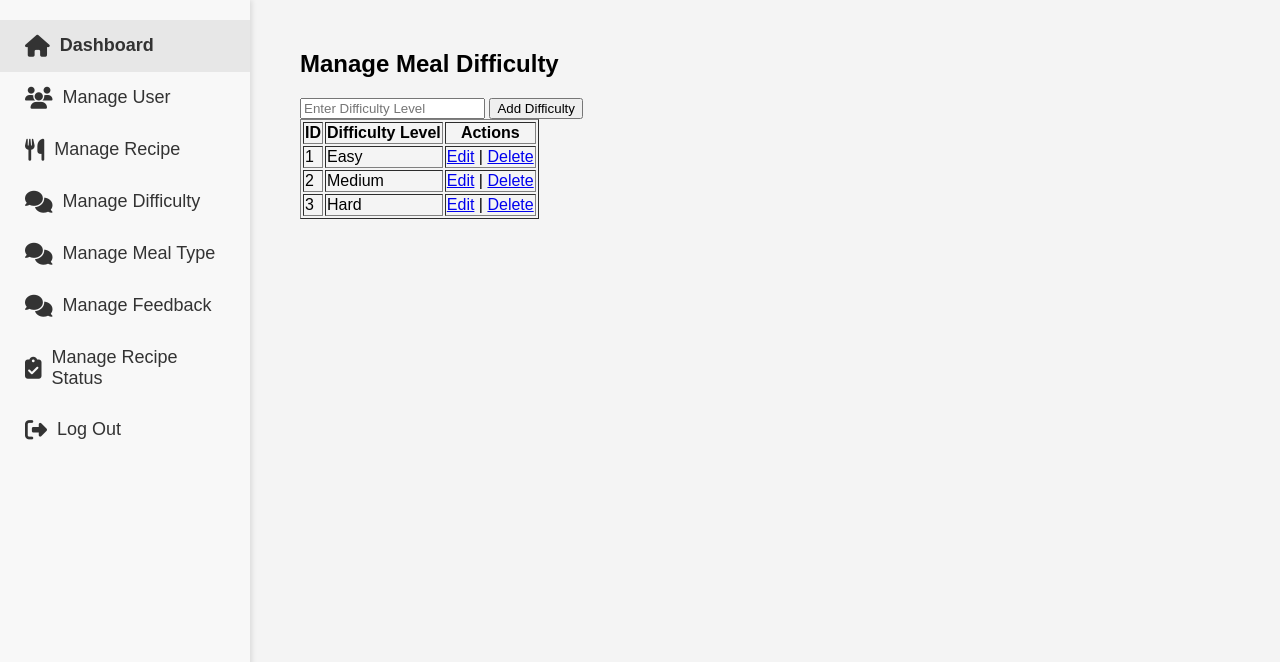
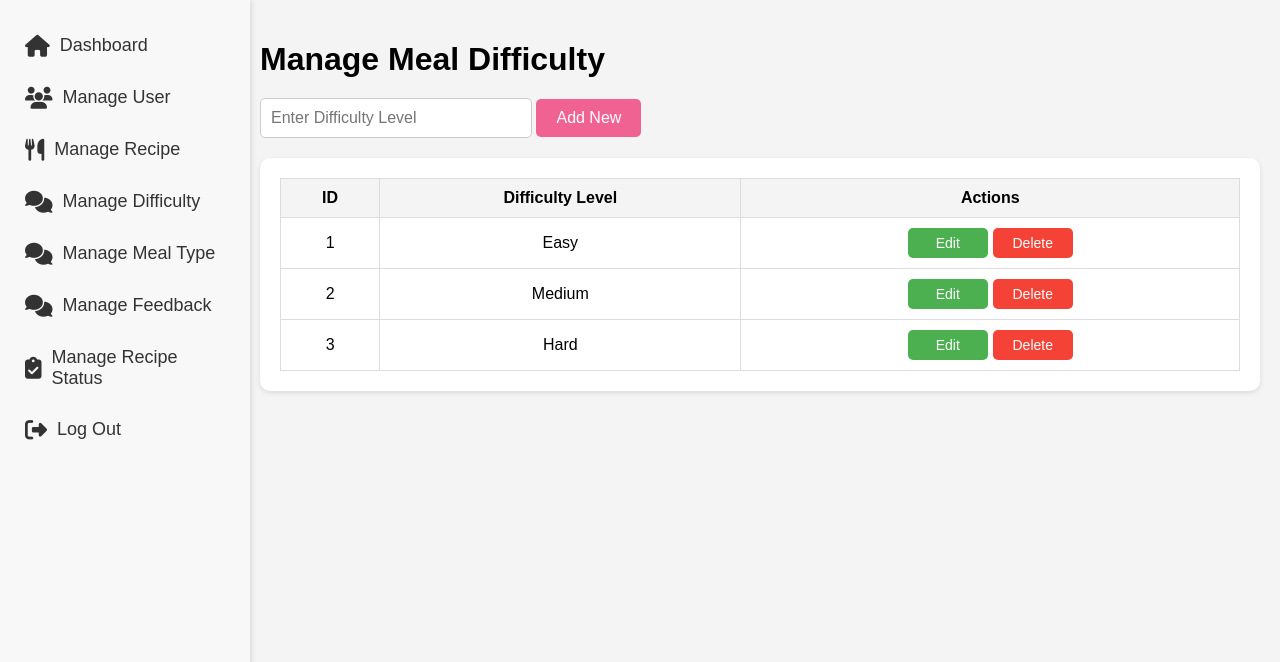
Before and after one commit to JiaJun0207/E-Recipe-Website, a PHP site: page /E-Recipe-Website/manage_difficulty.php in a window 1280 px wide. Shown: the part 138-800 px from the top of the page. Run offline with PHP 8.4, Linux system fonts and the light colour scheme; data comes from the database, SQL or seed files in the repository.

Commit message:
new update for admin side
redo manage difficulty UI and a little bit change for other

```diff
--- a/admin-dashboard.php
+++ b/admin-dashboard.php
@@ -101,7 +101,7 @@ $totalFeedback = $feedbackData['total_feedback'];
 </head>
 <body>
 
-    <?php include('admin-Side-Nav.php'); ?>
+    <?php include('admin_Side_Nav.php'); ?>
 
     <!-- Main Content -->
     <div class="main-content">
--- a/admin_Side_Nav.php
+++ b/admin_Side_Nav.php
@@ -122,7 +122,7 @@
 
     <!-- Sidebar -->
     <div class="sidebar">
-        <a href="admin-dashboard.php" class="active"><i class="fas fa-home"></i> Dashboard</a>
+        <a href="admin-dashboard.php"><i class="fas fa-home"></i> Dashboard</a>
         <a href="manage-user.php"><i class="fas fa-users"></i> Manage User</a>
         <a href="manage-recipe.php"><i class="fas fa-utensils"></i> Manage Recipe</a>
         <a href="manage_difficulty.php"><i class="fas fa-comments"></i> Manage Difficulty</a>
--- a/manage-recipe.php
+++ b/manage-recipe.php
@@ -14,7 +14,7 @@
         }
         /* Main Content */
         .main-content {
-            margin-left: 220px;
+            margin-left: 240px;
             padding: 20px;
         }
 
@@ -87,7 +87,7 @@
 </head>
 <body>
 
-    <?php include('admin-Side-Nav.php'); ?>
+    <?php include('admin_Side_Nav.php'); ?>
     <!-- Main Content -->
     <div class="main-content">
         <h1>Manage Recipe</h1>
--- a/manage-user.php
+++ b/manage-user.php
@@ -15,7 +15,7 @@
 
         /* Main Content */
         .main-content {
-            margin-left: 220px;
+            margin-left: 240px;
             padding: 20px;
         }
 
@@ -88,7 +88,7 @@
 </head>
 <body>
 
-    <?php include('admin-Side-Nav.php'); ?>
+    <?php include('admin_Side_Nav.php'); ?>
     <!-- Main Content -->
     <div class="main-content">
         <h1>Manage User</h1>
--- a/manage_difficulty.php
+++ b/manage_difficulty.php
@@ -12,9 +12,34 @@ if (isset($_GET['delete'])) {
     exit();
 }
 
+// Handle add difficulty request
+if ($_SERVER["REQUEST_METHOD"] == "POST" && isset($_POST['mealDiff'])) {
+    $mealDiff = $_POST['mealDiff'];
+    if (!empty($mealDiff)) {
+        $insertQuery = "INSERT INTO meal_difficulty (mealDiff) VALUES (?)";
+        $stmt = $conn->prepare($insertQuery);
+        $stmt->bind_param("s", $mealDiff);
+        $stmt->execute();
+        header("Location: manage_difficulty.php");
+        exit();
+    }
+}
+
+// Handle edit difficulty request
+if ($_SERVER["REQUEST_METHOD"] == "POST" && isset($_POST['edit_diffID'])) {
+    $diffID = $_POST['edit_diffID'];
+    $mealDiff = $_POST['edit_mealDiff'];
+    $updateQuery = "UPDATE meal_difficulty SET mealDiff = ? WHERE diffID = ?";
+    $stmt = $conn->prepare($updateQuery);
+    $stmt->bind_param("si", $mealDiff, $diffID);
+    $stmt->execute();
+    header("Location: manage_difficulty.php");
+    exit();
+}
+
 // Fetch all difficulty levels
 $query = "SELECT * FROM meal_difficulty";
-$result = mysqli_query($conn, $query);
+$result = $conn->query($query);
 ?>
 
 <!DOCTYPE html>
@@ -31,45 +56,221 @@ $result = mysqli_query($conn, $query);
             font-family: Arial, sans-serif;
             background-color: #f4f4f4;
         }
+
         /* Main Content */
         .main-content {
-            margin-left: 270px;
-            padding: 30px;
+            margin-left: 240px;
+            padding: 20px;
         }
 
+        .main-content h1 {
+            margin-bottom: 20px;
+        }
+
+        .table-container {
+            background-color: white;
+            padding: 20px;
+            border-radius: 10px;
+            box-shadow: 0 2px 5px rgba(0, 0, 0, 0.1);
+        }
+
+        table {
+            width: 100%;
+            border-collapse: collapse;
+        }
+
+        table, th, td {
+            border: 1px solid #ddd;
+        }
+
+        th, td {
+            padding: 10px;
+            text-align: center;
+        }
+
+        th {
+            background-color: #f4f4f4;
+        }
+
+        .add-container {
+            display: flex;
+            align-items: center;
+            gap: 10px;
+            margin-bottom: 20px;
+        }
+
+        .add-input {
+            padding: 10px;
+            border: 1px solid #ccc;
+            border-radius: 5px;
+            font-size: 16px;
+            width: 250px;
+        }
+
+        .add-btn {
+            padding: 10px 20px;
+            background-color: #f06292;
+            color: white;
+            border-radius: 5px;
+            text-decoration: none;
+            border: none;
+            cursor: pointer;
+            font-size: 16px;
+        }
+
+        .add-btn:hover {
+            background-color: #e91e63;
+        }
+
+        .action-buttons {
+            display: flex;
+            justify-content: center;
+            gap: 5px;
+        }
+
+        .action-buttons button {
+            padding: 7px 15px;
+            border: none;
+            border-radius: 5px;
+            cursor: pointer;
+            font-size: 14px;
+            display: inline-block;
+            min-width: 80px;
+        }
+
+        .edit-btn {
+            background-color: #4CAF50;
+            color: white;
+        }
+
+        .delete-btn {
+            background-color: #f44336;
+            color: white;
+        }
+
+        .delete-btn:hover, .edit-btn:hover {
+            opacity: 0.8;
+        }
+
+        /* Popup Modal */
+        .modal {
+            display: none;
+            position: fixed;
+            z-index: 1000;
+            left: 0;
+            top: 0;
+            width: 100%;
+            height: 100%;
+            background-color: rgba(0, 0, 0, 0.5);
+        }
+
+        .modal-content {
+            background-color: white;
+            margin: 15% auto;
+            padding: 20px;
+            border-radius: 10px;
+            width: 300px;
+            text-align: center;
+            box-shadow: 0 2px 5px rgba(0, 0, 0, 0.2);
+        }
+
+        .modal-content input {
+            width: 90%;
+            padding: 10px;
+            margin: 10px 0;
+            border: 1px solid #ccc;
+            border-radius: 5px;
+        }
+
+        .modal-content button {
+            padding: 10px 15px;
+            border: none;
+            border-radius: 5px;
+            cursor: pointer;
+            font-size: 14px;
+            margin-top: 10px;
+        }
+
+        .save-btn {
+            background-color: #4CAF50;
+            color: white;
+        }
+
+        .close-btn {
+            background-color: #f44336;
+            color: white;
+        }
     </style>
 </head>
 <body>
+
     <?php include('admin_Side_Nav.php'); ?>
 
+    <!-- Main Content -->
     <div class="main-content">
-        <h2>Manage Meal Difficulty</h2>
+        <h1>Manage Meal Difficulty</h1>
 
-    <!-- Add Difficulty Form -->
-    <form action="add_difficulty.php" method="post">
-        <input type="text" name="mealDiff" placeholder="Enter Difficulty Level" required>
-        <button type="submit">Add Difficulty</button>
+        <!-- Add New Difficulty -->
+        <div class="add-container">
+            <form action="" method="post">
+                <input type="text" name="mealDiff" class="add-input" placeholder="Enter Difficulty Level" required>
+                <button type="submit" class="add-btn">Add New</button>
             </form>
+        </div>
 
-    <!-- Display Difficulty List -->
-    <table border="1">
+        <div class="table-container">
+            <table>
+                <thead>
                     <tr>
                         <th>ID</th>
                         <th>Difficulty Level</th>
                         <th>Actions</th>
                     </tr>
-        <?php while ($row = mysqli_fetch_assoc($result)) { ?>
+                </thead>
+                <tbody>
+                    <?php while ($row = $result->fetch_assoc()) { ?>
                         <tr>
                             <td><?= $row['diffID'] ?></td>
                             <td><?= $row['mealDiff'] ?></td>
                             <td>
-                <a href="edit_difficulty.php?edit=<?= $row['diffID'] ?>">Edit</a> |
-                <a href="manage_difficulty.php?delete=<?= $row['diffID'] ?>" onclick="return confirm('Are you sure?');">Delete</a>
+                                <div class="action-buttons">
+                                    <button class="edit-btn" onclick="openEditModal('<?= $row['diffID'] ?>', '<?= $row['mealDiff'] ?>')">Edit</button>
+                                    <a href="manage_difficulty.php?delete=<?= $row['diffID'] ?>" onclick="return confirm('Are you sure you want to delete this difficulty?');">
+                                        <button class="delete-btn">Delete</button>
+                                    </a>
+                                </div>
                             </td>
                         </tr>
                     <?php } ?>
+                </tbody>
             </table>
         </div>
+    </div>
+
+    <!-- Edit Popup Modal -->
+    <div id="editModal" class="modal">
+        <div class="modal-content">
+            <h3>Edit Difficulty</h3>
+            <form method="post">
+                <input type="hidden" id="edit_diffID" name="edit_diffID">
+                <input type="text" id="edit_mealDiff" name="edit_mealDiff" required>
+                <button type="submit" class="save-btn">Save</button>
+                <button type="button" class="close-btn" onclick="closeEditModal()">Cancel</button>
+            </form>
+        </div>
+    </div>
+
+    <script>
+        function openEditModal(id, name) {
+            document.getElementById("edit_diffID").value = id;
+            document.getElementById("edit_mealDiff").value = name;
+            document.getElementById("editModal").style.display = "block";
+        }
+
+        function closeEditModal() {
+            document.getElementById("editModal").style.display = "none";
+        }
+    </script>
 
 </body>
 </html>
```
Lines whose indentation alone changed are shown as unchanged.
